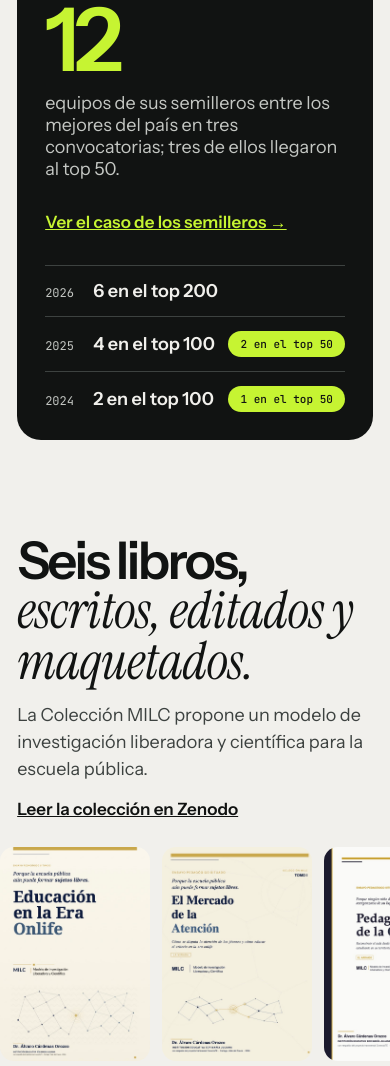
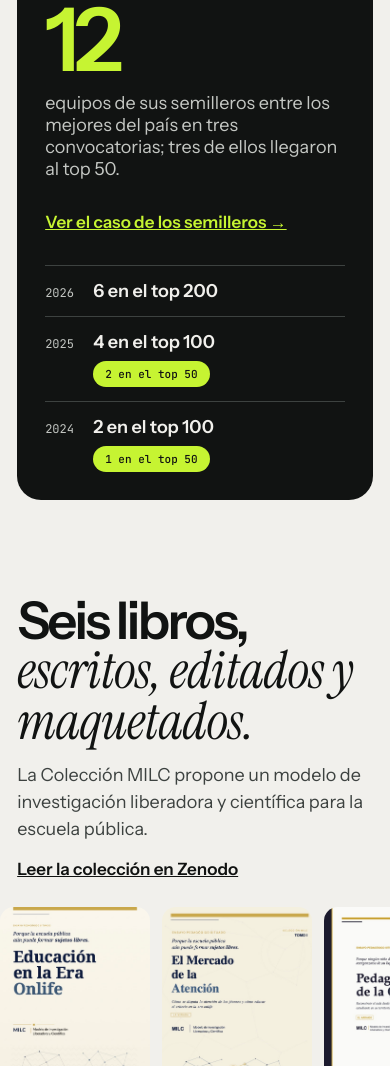
Before and after one commit to alguarito/Portafolio, a plain HTML site: page index.html in a window 390 px wide. Shown: the part 8832-9898 px from the top of the page. Drawn offline with Linux system fonts and the light colour scheme.

Commit message:
fix: resultados por año sin cortes en celular
Co-Authored-By: Claude Opus 5.5 <noreply@anthropic.com>

```diff
--- a/index.html
+++ b/index.html
@@ -35,7 +35,7 @@
 <link rel="preconnect" href="https://fonts.gstatic.com" crossorigin>
 <link href="https://fonts.googleapis.com/css2?family=Instrument+Sans:wght@400;500;600;700&family=Instrument+Serif:ital@0;1&family=JetBrains+Mono:wght@400;500&display=swap" rel="stylesheet">
 <link rel="preload" as="image" href="assets/alvaro-cardenas-orozco.jpg" fetchpriority="high">
-<link rel="stylesheet" href="style.css?v=3">
+<link rel="stylesheet" href="style.css?v=4">
 <script>document.documentElement.classList.add('js')</script>
 <script type="application/ld+json">
 {
--- a/style.css
+++ b/style.css
@@ -644,3 +644,8 @@ ul { padding: 0; list-style: none; }
   .teams .yr { min-width: 48px; font-size: 12px; }
   .teams .chip { font-size: 11px; }
 }
+@media (max-width: 640px) {
+  .teams li { flex-wrap: wrap; justify-content: flex-start; row-gap: 8px; }
+  .teams li > span:first-child { white-space: nowrap; }
+  .teams li .chip { margin-left: 48px; }
+}
```
Also changed, not shown: casos.html (+1 -1 lines), diseno.html (+1 -1 lines), soportes.html (+1 -1 lines).
